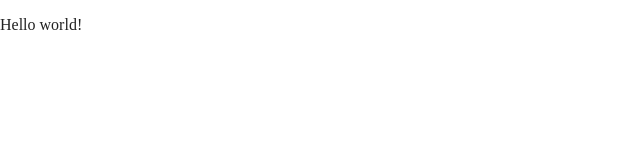
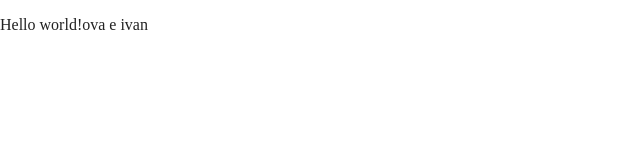
Before and after one commit to IvanPanov2020/first, a website built with Parcel: page index.html in a window 1280 px wide. Shown: the full height of the page, 0-640 px from the left. Built offline with nearby package versions, Linux system fonts and the light colour scheme.

Commit message:
first commit

```diff
--- a/index.html
+++ b/index.html
@@ -23,7 +23,7 @@
 
   <body>
     <!-- Add your site or application content here -->
-    <p>Hello world!</p>
+    <p>Hello world!ova e ivan</p>
     <script src="js/vendor/modernizr-3.11.2.min.js"></script>
     <script src="js/plugins.js"></script>
     <script src="js/main.js"></script>
```
